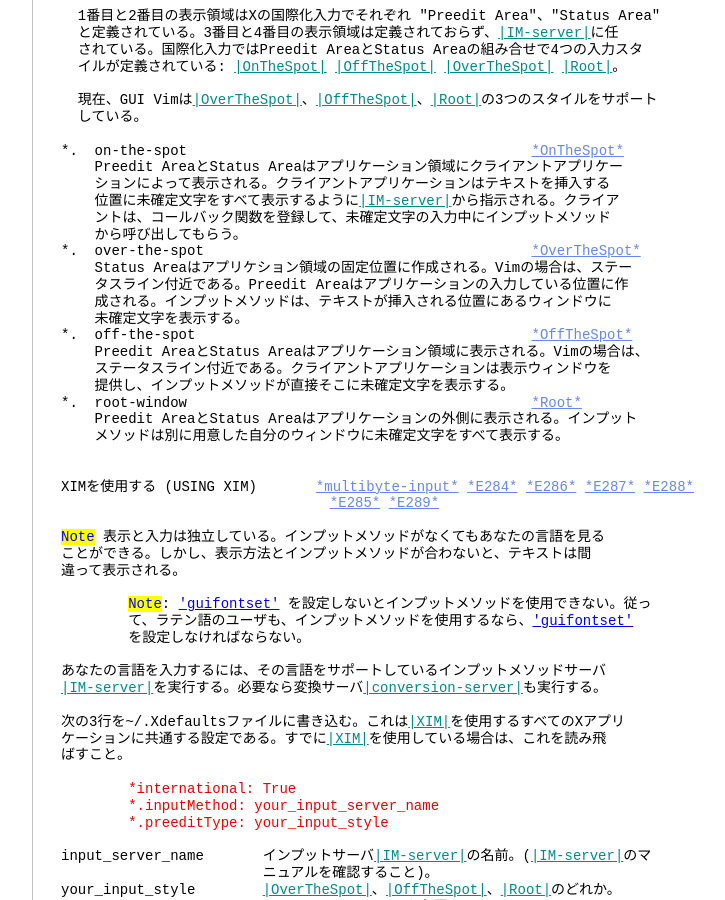
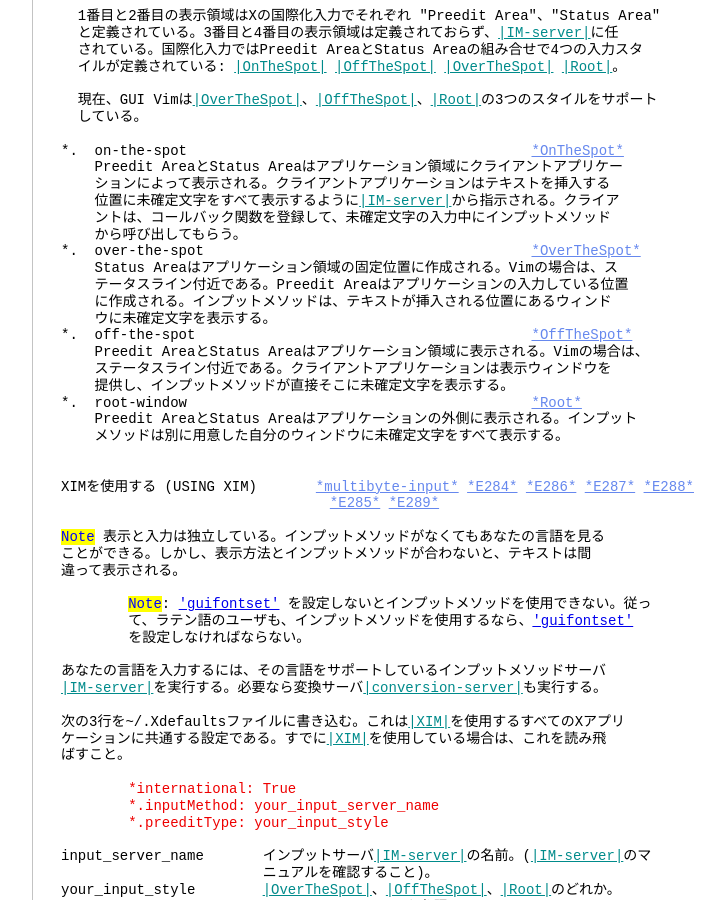
Before and after one commit to vim-jp/vimdoc-ja, a Jekyll site: the page built from mbyte.html, in a window 1280 px wide and 900 px high, scrolled down 13649 px. Shown: the whole window, without its empty margins (336-1061 px from the left). Built offline with Jekyll 4.4.1, drawn with Linux system fonts in a browser that asks for light colours; nearby versions of some CDN libraries; Markdown is read by kramdown in place of the engine named in the settings; comment, search, counter and statistics services are not loaded.

Commit message:
update html

```diff
--- a/gui_x11.html
+++ b/gui_x11.html
@@ -436,9 +436,9 @@
 &nbsp;&nbsp;ログインしたときに元の値に復元される。<br>
 <br>
 GUI ウィンドウの位置とサイズは保存されない、それはウィンドウマネージャの仕事<br>
-である。しかし、GTK+ 2 サポートを有効にしてコンパイルされていると、Vim はウ<br>
-インドウの役目を復元して WM がウィンドウを識別するのを補佐する (コマンドライ<br>
-ン引数の<a class="Identifier" href="starting.html#--role">|--role|</a>&nbsp;を使う)。<br>
+である。しかし、GTK+ 2 サポートを有効にしてコンパイルされていると、Vim はウィ<br>
+ンドウの役目を復元して WM がウィンドウを識別するのを補佐する (コマンドライン引<br>
+数の<a class="Identifier" href="starting.html#--role">|--role|</a>&nbsp;を使う)。<br>
 <br>
 <span class="PreProc">==============================================================================</span><br>
 7. KDE バージョン&nbsp;&nbsp;&nbsp;&nbsp;&nbsp;&nbsp;&nbsp;&nbsp;&nbsp;&nbsp;&nbsp;&nbsp;&nbsp;&nbsp;&nbsp;&nbsp;&nbsp;&nbsp;&nbsp;&nbsp;&nbsp;&nbsp;&nbsp;&nbsp;&nbsp;&nbsp;&nbsp;&nbsp;&nbsp;&nbsp;&nbsp;<a class="Constant" href="gui_x11.html#gui-kde" name="gui-kde">*gui-kde*</a>&nbsp;<a class="Constant" href="gui_x11.html#kde" name="kde">*kde*</a>&nbsp;<a class="Constant" href="gui_x11.html#KDE" name="KDE">*KDE*</a>&nbsp;<a class="Constant" href="gui_x11.html#KVim" name="KVim">*KVim*</a><br>
--- a/mbyte.html
+++ b/mbyte.html
@@ -818,10 +818,10 @@
 &nbsp;&nbsp;&nbsp;&nbsp;ントは、コールバック関数を登録して、未確定文字の入力中にインプットメソッド<br>
 &nbsp;&nbsp;&nbsp;&nbsp;から呼び出してもらう。<br>
 *.&nbsp;&nbsp;over-the-spot&nbsp;&nbsp;&nbsp;&nbsp;&nbsp;&nbsp;&nbsp;&nbsp;&nbsp;&nbsp;&nbsp;&nbsp;&nbsp;&nbsp;&nbsp;&nbsp;&nbsp;&nbsp;&nbsp;&nbsp;&nbsp;&nbsp;&nbsp;&nbsp;&nbsp;&nbsp;&nbsp;&nbsp;&nbsp;&nbsp;&nbsp;&nbsp;&nbsp;&nbsp;&nbsp;&nbsp;&nbsp;&nbsp;&nbsp;<a class="Constant" href="mbyte.html#OverTheSpot" name="OverTheSpot">*OverTheSpot*</a><br>
-&nbsp;&nbsp;&nbsp;&nbsp;Status Areaはアプリケション領域の固定位置に作成される。Vimの場合は、ステー<br>
-&nbsp;&nbsp;&nbsp;&nbsp;タスライン付近である。Preedit Areaはアプリケーションの入力している位置に作<br>
-&nbsp;&nbsp;&nbsp;&nbsp;成される。インプットメソッドは、テキストが挿入される位置にあるウィンドウに<br>
-&nbsp;&nbsp;&nbsp;&nbsp;未確定文字を表示する。<br>
+&nbsp;&nbsp;&nbsp;&nbsp;Status Areaはアプリケーション領域の固定位置に作成される。Vimの場合は、ス<br>
+&nbsp;&nbsp;&nbsp;&nbsp;テータスライン付近である。Preedit Areaはアプリケーションの入力している位置<br>
+&nbsp;&nbsp;&nbsp;&nbsp;に作成される。インプットメソッドは、テキストが挿入される位置にあるウィンド<br>
+&nbsp;&nbsp;&nbsp;&nbsp;ウに未確定文字を表示する。<br>
 *.&nbsp;&nbsp;off-the-spot&nbsp;&nbsp;&nbsp;&nbsp;&nbsp;&nbsp;&nbsp;&nbsp;&nbsp;&nbsp;&nbsp;&nbsp;&nbsp;&nbsp;&nbsp;&nbsp;&nbsp;&nbsp;&nbsp;&nbsp;&nbsp;&nbsp;&nbsp;&nbsp;&nbsp;&nbsp;&nbsp;&nbsp;&nbsp;&nbsp;&nbsp;&nbsp;&nbsp;&nbsp;&nbsp;&nbsp;&nbsp;&nbsp;&nbsp;&nbsp;<a class="Constant" href="mbyte.html#OffTheSpot" name="OffTheSpot">*OffTheSpot*</a><br>
 &nbsp;&nbsp;&nbsp;&nbsp;Preedit AreaとStatus Areaはアプリケーション領域に表示される。Vimの場合は、<br>
 &nbsp;&nbsp;&nbsp;&nbsp;ステータスライン付近である。クライアントアプリケーションは表示ウィンドウを<br>
--- a/pi_netrw.html
+++ b/pi_netrw.html
@@ -2607,8 +2607,8 @@
 &nbsp;&nbsp;&nbsp;&nbsp;&nbsp;&nbsp;&nbsp;&nbsp;&nbsp;&nbsp;&nbsp;&nbsp;&nbsp;&nbsp;&nbsp;&nbsp;Preferences &gt; Editors で gvim をエディタとして設定する:<br>
 <br>
 &nbsp;&nbsp;&nbsp;&nbsp;&nbsp;&nbsp;&nbsp;&nbsp;&nbsp;&nbsp;&nbsp;&nbsp;&nbsp;&nbsp;&nbsp;&nbsp;&nbsp;&nbsp;&nbsp;&nbsp;&nbsp;&nbsp;&nbsp;&nbsp;- &quot;Add...&quot; をクリック<br>
-&nbsp;&nbsp;&nbsp;&nbsp;&nbsp;&nbsp;&nbsp;&nbsp;&nbsp;&nbsp;&nbsp;&nbsp;&nbsp;&nbsp;&nbsp;&nbsp;&nbsp;&nbsp;&nbsp;&nbsp;&nbsp;&nbsp;&nbsp;&nbsp;- 外部エディタを設定 (パスは適当に調節してください。ク<br>
-&nbsp;&nbsp;&nbsp;&nbsp;&nbsp;&nbsp;&nbsp;&nbsp;&nbsp;&nbsp;&nbsp;&nbsp;&nbsp;&nbsp;&nbsp;&nbsp;&nbsp;&nbsp;&nbsp;&nbsp;&nbsp;&nbsp;&nbsp;&nbsp;&nbsp;&nbsp;オートを付けて最後に !.! を付ける):<br>
+&nbsp;&nbsp;&nbsp;&nbsp;&nbsp;&nbsp;&nbsp;&nbsp;&nbsp;&nbsp;&nbsp;&nbsp;&nbsp;&nbsp;&nbsp;&nbsp;&nbsp;&nbsp;&nbsp;&nbsp;&nbsp;&nbsp;&nbsp;&nbsp;- 外部エディタを設定 (パスは適当に調節してください。<br>
+&nbsp;&nbsp;&nbsp;&nbsp;&nbsp;&nbsp;&nbsp;&nbsp;&nbsp;&nbsp;&nbsp;&nbsp;&nbsp;&nbsp;&nbsp;&nbsp;&nbsp;&nbsp;&nbsp;&nbsp;&nbsp;&nbsp;&nbsp;&nbsp;&nbsp;&nbsp;クォートを付けて最後に !.! を付ける):<br>
 &nbsp;&nbsp;&nbsp;&nbsp;&nbsp;&nbsp;&nbsp;&nbsp;&nbsp;&nbsp;&nbsp;&nbsp;&nbsp;&nbsp;&nbsp;&nbsp;&nbsp;&nbsp;&nbsp;&nbsp;&nbsp;&nbsp;&nbsp;&nbsp;&nbsp;&nbsp;&nbsp;&nbsp;&quot;c:\Program Files\Vim\vim70\gvim.exe&quot; !.!<br>
 &nbsp;&nbsp;&nbsp;&nbsp;&nbsp;&nbsp;&nbsp;&nbsp;&nbsp;&nbsp;&nbsp;&nbsp;&nbsp;&nbsp;&nbsp;&nbsp;&nbsp;&nbsp;&nbsp;&nbsp;&nbsp;&nbsp;&nbsp;&nbsp;- 設定画面の下の方を見てファイルタイプが<br>
 &nbsp;&nbsp;&nbsp;&nbsp;&nbsp;&nbsp;&nbsp;&nbsp;&nbsp;&nbsp;&nbsp;&nbsp;&nbsp;&nbsp;&nbsp;&nbsp;&nbsp;&nbsp;&nbsp;&nbsp;&nbsp;&nbsp;&nbsp;&nbsp;&nbsp;&nbsp;<span class="Special">{asterisk}</span>.<span class="Special">{asterisk}</span>&nbsp;(すべてのファイル)、または自分<br>
--- a/starting.html
+++ b/starting.html
@@ -1344,7 +1344,7 @@
 <br>
 <span class="Todo">Note</span>: Unixにおける注意点:<br>
 - viminfoファイルには入力したテキストや、使用したコマンドが記載されているの<br>
-&nbsp;&nbsp;で、他人に覗かれないように保護(パーミション設定)したほうが良い。<br>
+&nbsp;&nbsp;で、他人に覗かれないように保護(パーミッション設定)したほうが良い。<br>
 - 複数のユーザでviminfoファイルを共有したい時(例えば他のユーザへ &quot;su&quot; する時な<br>
 &nbsp;&nbsp;ど)には、グループもしくは全員にviminfoファイルへの書き込み権限を与える。Vim<br>
 &nbsp;&nbsp;が新しくviminfoファイルを保存するときに、その設定を維持する。しかし、誰にで<br>
--- a/usr_41.html
+++ b/usr_41.html
@@ -239,9 +239,9 @@
 &nbsp;&nbsp;&nbsp;&nbsp;&nbsp;&nbsp;&nbsp;&nbsp;<span class="PreProc">&quot;peter&quot;</span><br>
 <br>
 シングルクォート文字列の中ではすべての文字がそのまま使われます。ただし、シング<br>
-ルクォートだけは特別で、一つのシングルクォートを表すためには二つのシングルク<br>
-オートを書く必要があります。バックスラッシュはそのまま使われるので、特殊文字は<br>
-使えません。<br>
+ルクォートだけは特別で、一つのシングルクォートを表すためには二つのシングル<br>
+クォートを書く必要があります。バックスラッシュはそのまま使われるので、特殊文字<br>
+は使えません。<br>
 ダブルクォート文字列の中では特殊文字が使えます。次のようなものがあります:<br>
 <br>
 &nbsp;&nbsp;&nbsp;&nbsp;&nbsp;&nbsp;&nbsp;&nbsp;\t&nbsp;&nbsp;&nbsp;&nbsp;&nbsp;&nbsp;&nbsp;&nbsp;&nbsp;&nbsp;&nbsp;&nbsp;&nbsp;&nbsp;<span class="Special">&lt;Tab&gt;</span><br>
```
Also changed, not shown: vimindex.html (+4 -4 lines).
